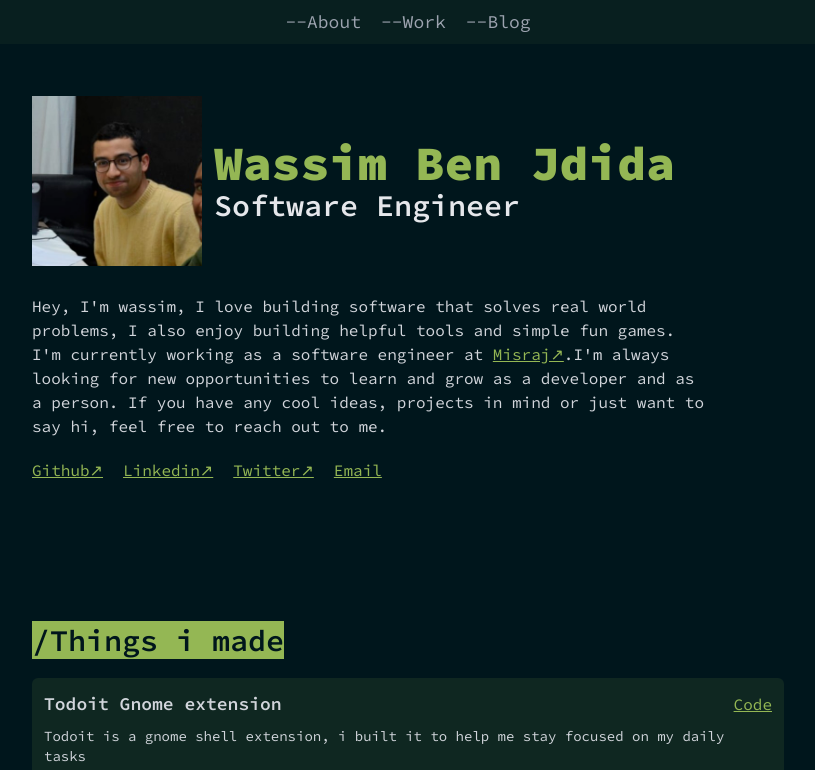
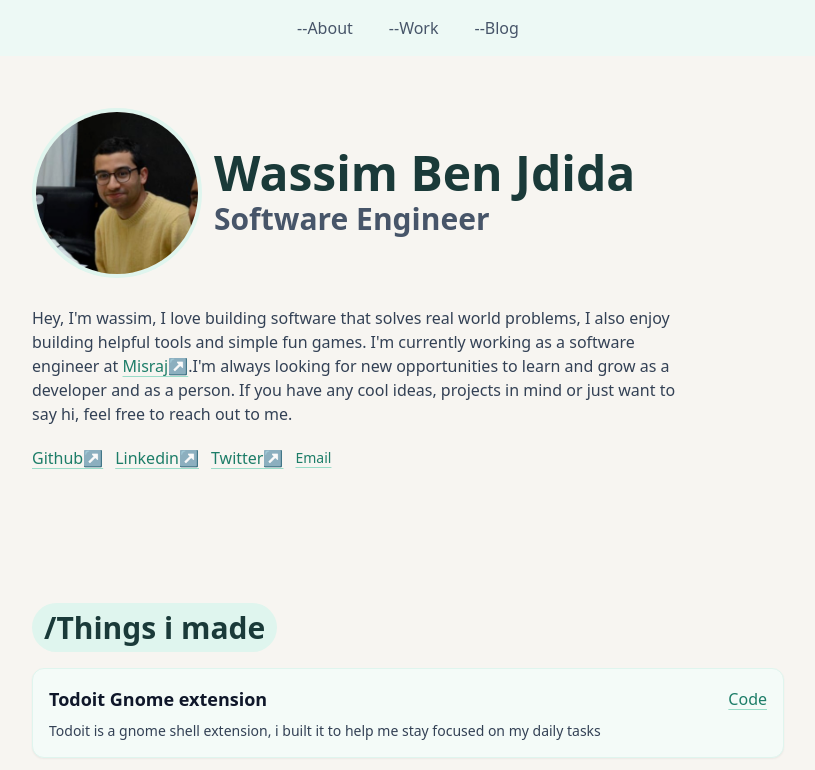
Before and after one commit to wassimbj/wassimbj.github.io, a Next.js app: page / in a window 1280 px wide. Shown: the top 770 px of the page, without its empty margins (232-1047 px from the left). Built offline with nearby package versions, Linux system fonts and the light colour scheme.

Commit message:
ui: brighter design

```diff
--- a/components/Footer.tsx
+++ b/components/Footer.tsx
@@ -2,8 +2,8 @@ import React from "react";
 
 export default function Footer() {
   return (
-    <footer className="mt-24 bg-lightGreen/5 px-3s py-3">
-      <div className="flex items-center justify-around md:flex-row flex-col text-xs">
+    <footer className="mt-24 border-t border-[#d9ece7] bg-[#edf9f5] px-3 py-4 text-slate-700">
+      <div className="flex flex-col items-center justify-around gap-2 text-xs md:flex-row">
         <span> wassim ben jdida ©{new Date().getFullYear()} </span>
         <span>Built by me ƪ(˘⌣˘)ʃ</span>
       </div>
--- a/components/Navbar.tsx
+++ b/components/Navbar.tsx
@@ -7,21 +7,21 @@ type Section = { label: string; href: string; newWindow?: boolean };
 
 
 export default function Navbar() {
-  const router = useRouter()
-  const activePath = router.pathname
+  const router = useRouter();
+  const activePath = router.pathname;
   const navSections: Array<Section> = [
     { label: "About", href: "/#about" },
     { label: "Work", href: "/#work" },
     { label: "Blog", href: "/blog" },
   ];
-  console.log(activePath)
+
   return (
-    <header className="flex items-center justify-center p-2 bg-lightGreen/5" id="navbar">
-      <nav className="flex items-center flex-wrap text-gray-400 space-x-5">
+    <header className="flex items-center justify-center p-3 bg-[#edf9f5]" id="navbar">
+      <nav className="flex items-center flex-wrap space-x-5 text-sm font-medium text-slate-600 md:text-base">
         {navSections.map((item, i) => (
           <Link
             key={i}
-            className={`block hover:bg-lightGreen/10 hover:text-lightGreen md:text-lg text-base ${activePath == item.href ? "text-lightGreen" : ""}}`}
+            className={`block rounded-full px-2 py-1 transition-colors hover:bg-[#dff5ee] hover:text-[#1d7d68] ${activePath === item.href ? "text-[#1d7d68]" : ""}`}
             target={item.newWindow ? "_blank" : "_self"}
             rel="noreferrer"
             href={item.href}
--- a/components/SocialMediaLinks.tsx
+++ b/components/SocialMediaLinks.tsx
@@ -1,14 +1,23 @@
-import React from "react";
+import React, { useState } from "react";
 import { CopyToClipboard } from "react-copy-to-clipboard";
 
-export default function SocialMediaLinks({ myEmail }) {
+export default function SocialMediaLinks() {
+  const myEmail = "wassimbenjdida@gmail.com";
+  const [isEmailCopied, setIsEmailCopied] = useState(false)
+  const onCopyEmail = () => {
+    setIsEmailCopied(true)
+    setTimeout(() => {
+      setIsEmailCopied(false)
+    }, 700)
+  }
+
   return (
-    <>
+    <div className="flex flex-wrap items-center gap-3 text-sm">
       <a
         rel="noreferrer"
         target="_blank"
         href="https://github.com/wassimbj"
-        className="inline-block underline text-lightGreen hover:bg-lightGreen/20"
+        className="inline-block text-[#1d7d68] underline decoration-[#9adcc8] underline-offset-4 hover:bg-[#eafaf5]"
       >
         Github↗
       </a>
@@ -16,7 +25,7 @@ export default function SocialMediaLinks({ myEmail }) {
         rel="noreferrer"
         target="_blank"
         href="https://linkedin.com/in/wassimbenjdida"
-        className="inline-block underline text-lightGreen hover:bg-lightGreen/20"
+        className="inline-block text-[#1d7d68] underline decoration-[#9adcc8] underline-offset-4 hover:bg-[#eafaf5]"
       >
         Linkedin↗
       </a>
@@ -24,18 +33,18 @@ export default function SocialMediaLinks({ myEmail }) {
         rel="noreferrer"
         target="_blank"
         href="https://twitter.com/bjwassim"
-        className="inline-block underline text-lightGreen hover:bg-lightGreen/20"
+        className="inline-block text-[#1d7d68] underline decoration-[#9adcc8] underline-offset-4 hover:bg-[#eafaf5]"
       >
         Twitter↗
       </a>
-      <CopyToClipboard text={myEmail} onCopy={() => alert("Copied 😁✅")}>
+      <CopyToClipboard text={myEmail} onCopy={onCopyEmail}>
         <button
           title="Click to copy"
-          className="inline-block cursor-pointer underline text-lightGreen hover:bg-lightGreen/20"
+          className="inline-block cursor-pointer text-[#1d7d68] underline decoration-[#9adcc8] underline-offset-4 hover:bg-[#eafaf5]"
         >
-          Email
+          {isEmailCopied ? "Email is copied" : "Email"}
         </button>
       </CopyToClipboard>
-    </>
+    </div>
   );
 }
--- a/components/WorkCard.tsx
+++ b/components/WorkCard.tsx
@@ -8,14 +8,14 @@ export default function WorkCard({
   title,
 }: WorkProps) {
   return (
-    <article className="bg-lightGreen/10 rounded-md p-3">
-      <div className="flex items-center justify-between mb-2">
-        <span className="text-lg block font-semibold">{title}</span>
+    <article className="rounded-xl border border-[#dff5ee] bg-[#f4fbf8] p-4 shadow-sm">
+      <div className="mb-2 flex items-center justify-between gap-3">
+        <span className="block text-lg font-semibold text-slate-900">{title}</span>
         <div className="flex items-center space-x-5">
           {code && (
             <a
               href={code}
-              className="hover:bg-lightGreen/10 underline text-lightGreen active:scale-95"
+              className="text-[#1d7d68] underline decoration-[#9adcc8] underline-offset-4 hover:bg-[#eafaf5] active:scale-95"
               target="_blank"
               rel="noreferrer"
             >
@@ -25,7 +25,7 @@ export default function WorkCard({
           {demo && (
             <a
               href={demo}
-              className="hover:bg-lightGreen/10 underline text-lightGreen active:scale-95"
+              className="text-[#1d7d68] underline decoration-[#9adcc8] underline-offset-4 hover:bg-[#eafaf5] active:scale-95"
               target="_blank"
               rel="noreferrer"
             >
@@ -34,7 +34,7 @@ export default function WorkCard({
           )}
         </div>
       </div>
-      <p className="text-sm text-gray-300">{description}</p>
+      <p className="text-sm text-slate-700">{description}</p>
     </article>
   );
 }
--- a/pages/_app.tsx
+++ b/pages/_app.tsx
@@ -1,10 +1,11 @@
 import "../styles/globals.css";
 import "nprogress/nprogress.css";
-import { Source_Code_Pro } from "next/font/google";
-const sourceCodeProFont = Source_Code_Pro({ subsets: ["latin"] });
+import { Inter } from "next/font/google";
 import NProgress from "nprogress";
 import { useEffect } from "react";
 import Script from "next/script";
+
+const inter = Inter({ subsets: ["latin"], variable: "--font-inter" });
 
 NProgress.configure({
   showSpinner: false,
@@ -28,7 +29,7 @@ function MyApp({ Component, pageProps, router }) {
   }, []);
 
   return (
-    <main className={sourceCodeProFont.className}>
+    <main className={`${inter.variable} min-h-screen bg-warmPaper text-ink`}>
       <Component {...pageProps} />
       <Script src="https://scripts.simpleanalyticscdn.com/latest.js" />
     </main>
--- a/pages/_document.tsx
+++ b/pages/_document.tsx
@@ -17,7 +17,7 @@ export default class MyDocument extends Document {
           <meta name="author" content="Wassim Ben Jdida" />
         </Head>
 
-        <body className="bg-darkGreen">
+        <body className="bg-warmPaper">
           <Main />
           <NextScript />
         </body>
--- a/pages/index.tsx
+++ b/pages/index.tsx
@@ -8,7 +8,6 @@ import WorkCard from "../components/WorkCard";
 import works from "../meta/works.json";
 
 export default function Home() {
-  const myEmail = "wassimbenjdida@gmail.com";
   return (
     <div>
       <Head>
@@ -26,33 +25,33 @@ export default function Home() {
 
       <main className="mx-auto max-w-3xl px-2">
         {/* ----- About ------ */}
-        <section id="about" className="md:mt-10 mt-5">
-          <div className="flex items-center flex-wrap">
+        <section id="about" className="mt-5 md:mt-10">
+          <div className="flex flex-wrap items-center">
             <Image
               src="/me.png"
               title="That's me :D"
               width={170}
               height={170}
-              className="object-cover mr-3 block"
+              className="mr-3 block rounded-full border-4 border-[#dff5ee] bg-white object-cover"
               alt="My pic"
             />
             <div>
-              <h1 className="text-lightGreen lg:text-5xl md:text-4xl text-3xl font-black">
+              <h1 className="text-3xl font-black text-[#1a3a39] md:text-4xl lg:text-5xl">
                 Wassim Ben Jdida
               </h1>
-              <span className="block lg:text-3xl md:text-2xl text-xl font-semibold text-gray-200">
+              <span className="mt-1 block text-xl font-semibold text-slate-600 md:text-2xl lg:text-3xl">
                 Software Engineer
               </span>
             </div>
           </div>
-          <p className="bio max-w-2xl mt-7">
+          <p className="bio mt-7 max-w-2xl text-slate-700">
             Hey, I'm wassim, I love building software that solves real world
             problems, I also enjoy building helpful tools and simple fun games.
             I'm currently working as a software engineer at{" "}
             <a
               href="https://misraj.sa/"
               rel="noreferrer"
-              className="underline text-lightGreen hover:bg-lightGreen/20"
+              className="text-[#1d7d68] underline decoration-[#9adcc8] underline-offset-4 hover:bg-[#eafaf5]"
               target="_blank"
             >
               Misraj↗
@@ -62,8 +61,8 @@ export default function Home() {
             mind or just want to say hi, feel free to reach out to me.
           </p>
 
-          <div className="flex items-center space-x-5 mt-5">
-            <SocialMediaLinks myEmail={myEmail} />
+          <div className="mt-5 flex items-center">
+            <SocialMediaLinks />
           </div>
         </section>
         {/* ----- About ------ */}
@@ -71,7 +70,7 @@ export default function Home() {
         {/* ----- Works ------ */}
         <section id="work" className="mt-32">
           <div className="mb-5">
-            <span className="sm:text-3xl text-xl font-semibold bg-lightGreen text-darkGreen">
+            <span className="rounded-full bg-[#dff5ee] px-3 py-1 text-xl font-semibold text-[#1a3a39] sm:text-3xl">
               /Things i made
             </span>
           </div>
--- a/styles/globals.css
+++ b/styles/globals.css
@@ -3,8 +3,36 @@
 @tailwind utilities;
 @import "rehype-callouts/theme/github";
 
-body {
-  @apply text-gray-300 relative overflow-x-hidden;
+@layer base {
+  html {
+    scroll-behavior: smooth;
+  }
+
+  body {
+    @apply relative overflow-x-hidden bg-warmPaper text-ink antialiased;
+    font-family: var(--font-inter), "Segoe UI", "Helvetica Neue", Arial, sans-serif;
+    line-height: 1.8;
+    background-image: radial-gradient(circle at top, rgba(47, 168, 138, 0.08), transparent 32%);
+  }
+
+  a {
+    @apply transition-colors duration-200;
+  }
+
+  h1,
+  h2,
+  h3,
+  h4,
+  h5,
+  h6 {
+    @apply text-slate-900;
+  }
+
+  p,
+  li,
+  blockquote {
+    @apply text-slate-700;
+  }
 }
 
 button:active {
@@ -21,7 +49,20 @@ a {
 }
 
 .prose {
-  @apply !max-w-full;
+  @apply !max-w-full text-slate-700;
+}
+
+.prose h1,
+.prose h2,
+.prose h3,
+.prose h4,
+.prose h5,
+.prose h6 {
+  @apply text-slate-900;
+}
+
+.prose a {
+  @apply text-[#2fa88a] no-underline hover:text-[#1d7d68];
 }
 
 #nprogress .bar {
@@ -29,5 +70,5 @@ a {
 }
 
 #blog-content code:not(pre code) {
-  @apply text-lightGreen bg-lightGreen/10;
+  @apply rounded-md bg-[#eafaf5] px-1 py-0.5 text-[#1d7d68];
 }
--- a/tailwind.config.js
+++ b/tailwind.config.js
@@ -6,8 +6,11 @@ module.exports = {
   theme: {
     extend: {
       colors: {
-        darkGreen: "rgb(0, 22, 28)",
-        lightGreen: "rgb(148, 183, 84)",
+        darkGreen: "#102a2f",
+        lightGreen: "#2fa88a",
+        warmPaper: "#f7f5f1",
+        ink: "#1f2937",
+        accentSoft: "#eafaf5",
       },
     },
   },
```
Also changed, not shown: pages/blog/[slug].tsx (+6 -6 lines), pages/blog/index.tsx (+8 -8 lines).
